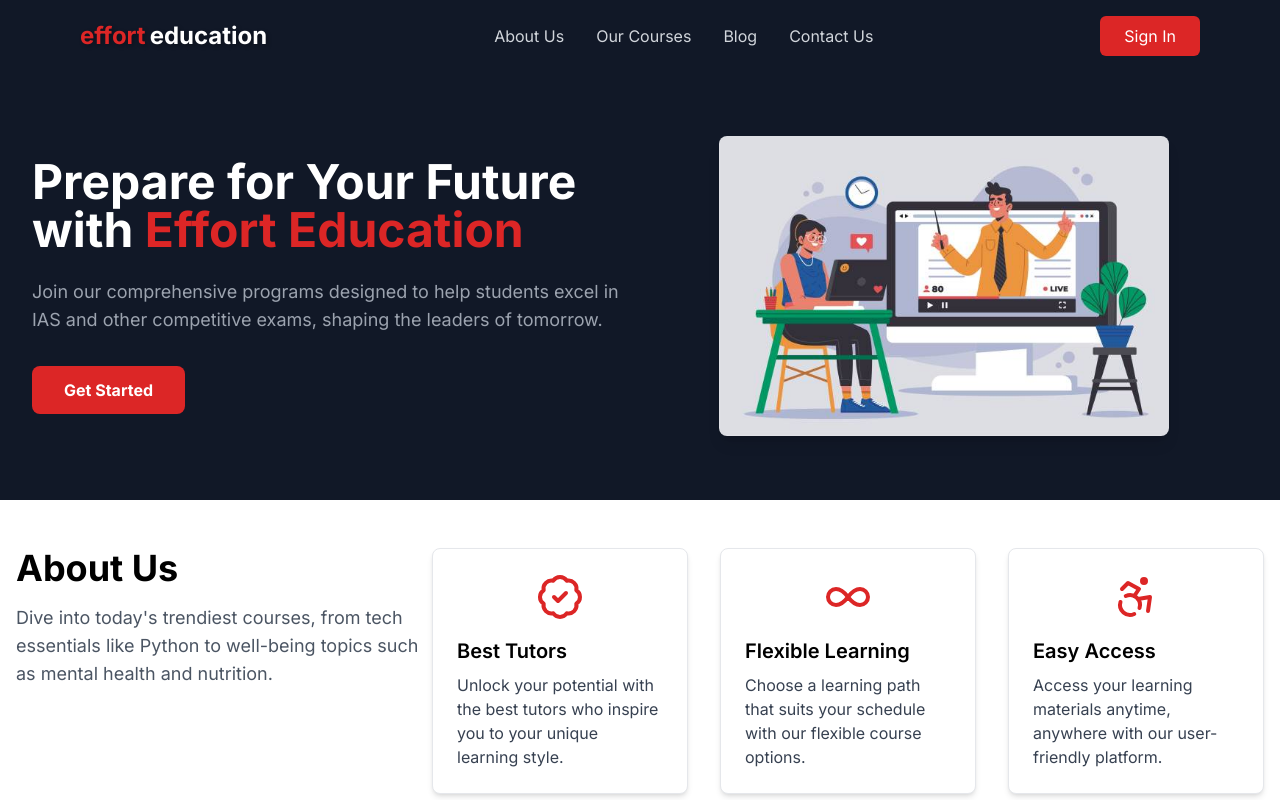
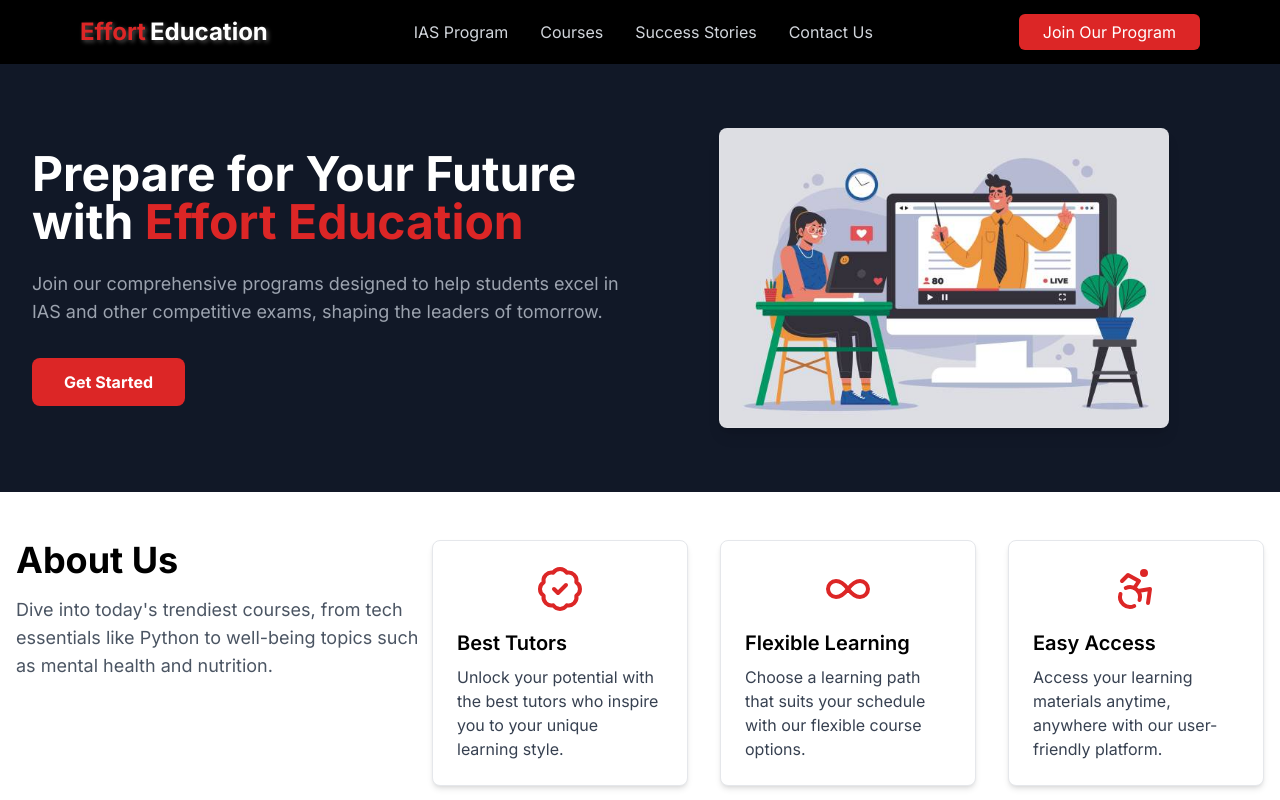
Before and after one commit to myselfabhi/efforteducation, a Next.js app: page / in a window 1280 px wide. Shown: the top 800 px of the page. Built offline with nearby package versions, Linux system fonts and the light colour scheme.

Commit message:
fix: new navbar updated

```diff
--- a/package.json
+++ b/package.json
@@ -14,7 +14,7 @@
     "clsx": "^2.1.1",
     "framer-motion": "^11.11.8",
     "lucide-react": "^0.427.0",
-    "next": "14.2.5",
+    "next": "^14.2.15",
     "react": "^18",
     "react-accordion": "^0.3.0",
     "react-dom": "^18",
--- a/src/app/component/landing-page/hero_section.tsx
+++ b/src/app/component/landing-page/hero_section.tsx
@@ -1,8 +1,8 @@
 "use client";
 
 import React from 'react';
+import { motion } from 'framer-motion';
 import Image from 'next/image';
-import { motion } from 'framer-motion';
 
 const Hero: React.FC = () => {
   return (
--- a/src/app/component/navbar.tsx
+++ b/src/app/component/navbar.tsx
@@ -1,4 +1,4 @@
-"use client"; // Ensure this is a client-side component
+"use client";
 
 import React, { useState, useEffect } from "react";
 import Link from "next/link";
@@ -13,9 +13,9 @@ type Props = {
 };
 
 const navItems: NavItem[] = [
-  { label: "About Us", href: "/about" },
-  { label: "Our Courses", href: "/courses" },
-  { label: "Blog", href: "/blog" },
+  { label: "IAS Program", href: "/ias-program" },
+  { label: "Courses", href: "/courses" },
+  { label: "Success Stories", href: "/success-stories" },
   { label: "Contact Us", href: "/contact" },
 ];
 
@@ -34,52 +34,52 @@ const Navbar: React.FC<Props> = ({ isLandingPage }) => {
   }, []);
 
   const navbarStyle = `sticky top-0 z-40 transition-all duration-300 ${
-    scrolled ? "bg-opacity-90 backdrop-blur-sm bg-gray-900" : "bg-gray-900"
+    scrolled ? "bg-opacity-90 backdrop-blur-sm bg-black" : "bg-black"
   }`;
 
   return (
     <div className={navbarStyle}>
       <nav className="container mx-auto lg:mx-16 flex justify-between items-center py-4 px-4 ">
         {/* Logo */}
-        <Link href="/" legacyBehavior>
-          <a className="text-2xl font-bold">
+        <Link href="/">
+          <span className="text-2xl font-bold">
             <span
               className="text-red-600"
-              style={{ textShadow: "2px 2px 4px rgba(0, 0, 0, 0.3)" }}
+              style={{ textShadow: "2px 2px 4px rgba(255, 255, 255, 0.3)" }}
             >
-              effort
+              Effort
             </span>
             <span
               className={`ml-1 ${
                 isLandingPage ? "text-white" : "text-gray-200"
               }`}
-              style={{ textShadow: "2px 2px 4px rgba(0, 0, 0, 0.3)" }}
+              style={{ textShadow: "2px 2px 4px rgba(255, 255, 255, 0.3)" }}
             >
-              education
+              Education
             </span>
-          </a>
+          </span>
         </Link>
 
         {/* Navigation Links */}
         <div className="hidden md:flex space-x-8">
           {navItems.map((item) => (
-            <Link key={item.href} href={item.href} legacyBehavior>
-              <a
+            <Link key={item.href} href={item.href}>
+              <span
                 className={`hover:text-red-600 ${
                   isLandingPage ? "text-gray-300" : "text-gray-400"
                 }`}
               >
                 {item.label}
-              </a>
+              </span>
             </Link>
           ))}
         </div>
 
-        {/* Sign In Button */}
-        <Link href="/sign-in" legacyBehavior>
-          <a className="bg-red-600 text-white py-2 px-6 rounded-md hover:bg-red-700">
-            Sign In
-          </a>
+        {/* Register Button */}
+        <Link href="/register">
+          <span className="bg-red-600 text-white py-2 px-6 rounded-md hover:bg-red-700">
+            Join Our Program
+          </span>
         </Link>
 
         {/* Mobile Menu */}
@@ -108,17 +108,17 @@ const Navbar: React.FC<Props> = ({ isLandingPage }) => {
 
         {/* Dropdown for Mobile Menu */}
         {hamburgerMenuState && (
-          <div className="absolute top-full left-0 w-full bg-gray-900 border-t border-gray-700 md:hidden">
+          <div className="absolute top-full left-0 w-full bg-black border-t border-gray-700 md:hidden">
             <div className="flex flex-col w-full p-4 gap-4">
               {navItems.map((item) => (
                 <Link key={item.href} href={item.href}>
-                  <a className="text-white hover:text-red-600">{item.label}</a>
+                  <span className="text-white hover:text-red-600">{item.label}</span>
                 </Link>
               ))}
-              <Link href="/sign-in">
-                <a className="bg-red-600 text-white py-2 px-6 rounded-md hover:bg-red-700 text-center">
-                  Sign In
-                </a>
+              <Link href="/register">
+                <span className="bg-red-600 text-white py-2 px-6 rounded-md hover:bg-red-700 text-center">
+                  Join Our Program
+                </span>
               </Link>
             </div>
           </div>
```
Also changed, not shown: 1 other file (tests, documents, lock files or other folders).
